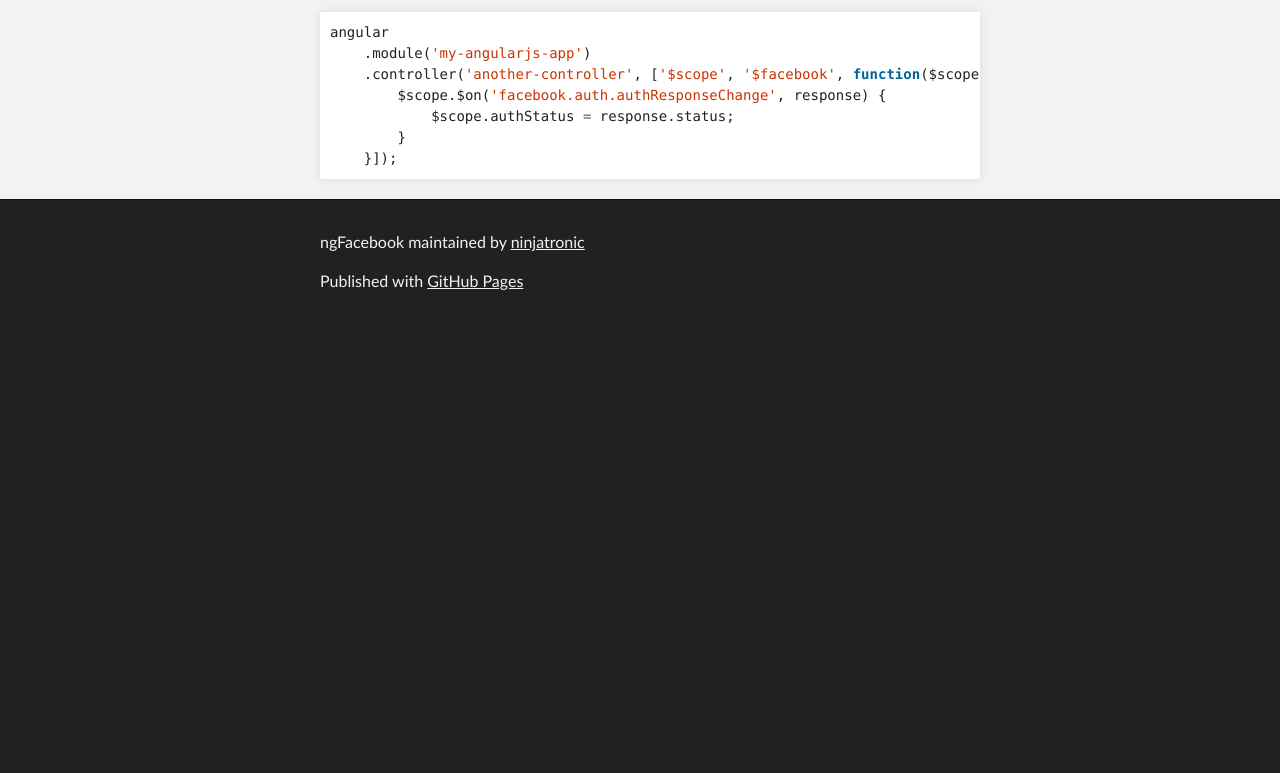
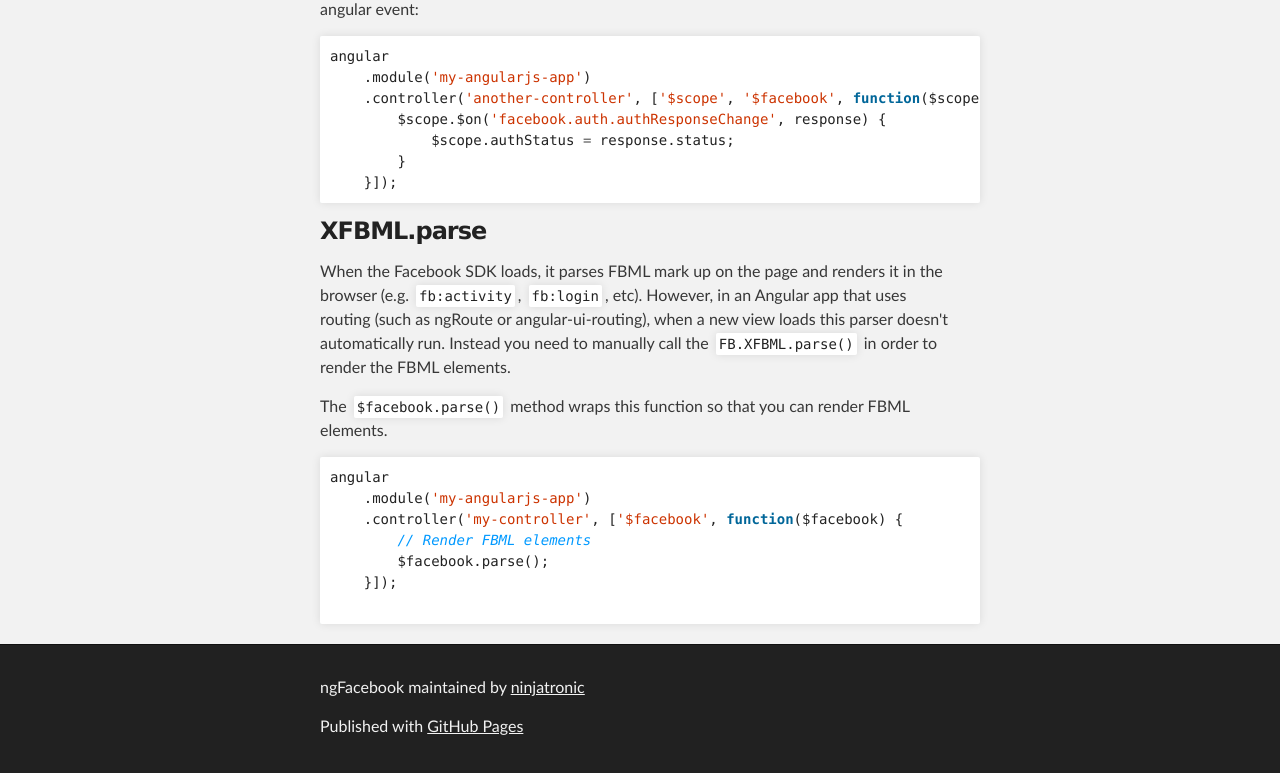
Before and after one commit to ninjatronic/ngFacebook, a plain HTML site: page index.html in a window 1280 px wide. Shown: the part 1981-2754 px from the top of the page. Before the commit the page ends 2309 px from the top, so only its background shows below. Drawn offline with Linux system fonts and the light colour scheme.

Commit message:
Add document for $facebook.parse() method.

```diff
--- a/index.html
+++ b/index.html
@@ -64,6 +64,7 @@
 <li>User Authentication (login, logout etc)</li>
 <li>Graph API</li>
 <li>UI</li>
+<li>XFBML.parse</li>
 </ul><h2>
 <a name="usage" class="anchor" href="#usage"><span class="octicon octicon-link"></span></a>Usage</h2>
 
@@ -120,6 +121,24 @@
         <span class="p">}</span>
     <span class="p">}]);</span>
 </pre></div>
+
+<h3><a name="parse" class="anchor" href="#parse"><span class="octicon octicon-link"></span></a>XFBML.parse</h3>
+
+<p>When the Facebook SDK loads, it parses FBML mark up on the page and renders it in the browser (e.g. <code>fb:activity</code>, <code>fb:login</code>, etc). However, in an Angular app that uses routing (such as ngRoute or angular-ui-routing), when a new view loads this parser doesn't automatically run. Instead you need to manually call the <code>FB.XFBML.parse()</code> in order to render the FBML elements.</p>
+<p>The <code>$facebook.parse()</code> method wraps this function so that you can render FBML elements.</p>
+
+<div class="highlight highlight-javascript">
+  <pre>
+angular
+    .module(<span class="s1">'my-angularjs-app'</span>)
+    .controller(<span class="s1">'my-controller'</span>, [<span class="s1">'$facebook'</span>, <span class="kd">function</span>($facebook) {
+        <span class="c">// Render FBML elements</span>
+        $facebook.parse();
+    }]);
+  </pre>
+</div>
+
+
       </section>
     </div>
 
```
